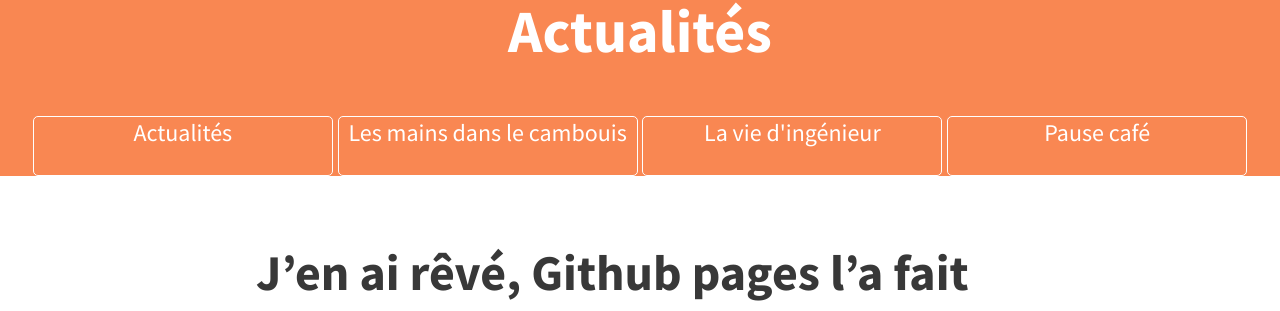
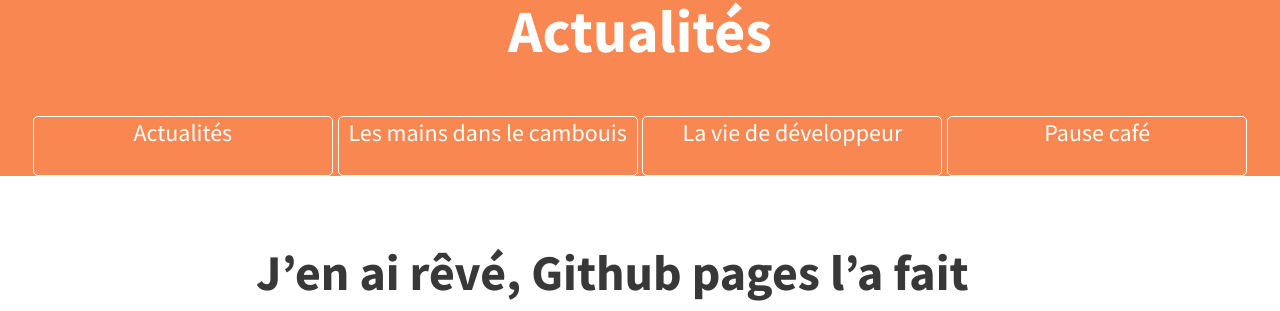
Before and after one commit to remidoolaeghe/remidoolaeghe.github.io, a Jekyll site: the page built from index.html, in a window 1280 px wide. Shown: the part 169-480 px from the top of the page. Built offline with Jekyll 4.4.1, drawn with Linux system fonts in a browser that asks for light colours; nearby versions of some CDN libraries; the list of posts is cut into pages by our own code.

Commit message:
Improved one tab title

```diff
--- a/_includes/navbar.html
+++ b/_includes/navbar.html
@@ -5,7 +5,7 @@
   <a href="{{ site.baseurl }}/categories/technic">Les mains dans le cambouis</a>
 </span>
 <span class="tab">
-  <a href="{{ site.baseurl }}/categories/engineering">La vie d'ingénieur</a>
+  <a href="{{ site.baseurl }}/categories/engineering">La vie de développeur</a>
 </span>
 <span class="tab">
   <a href="{{ site.baseurl }}/categories/break">Pause café</a>
```
